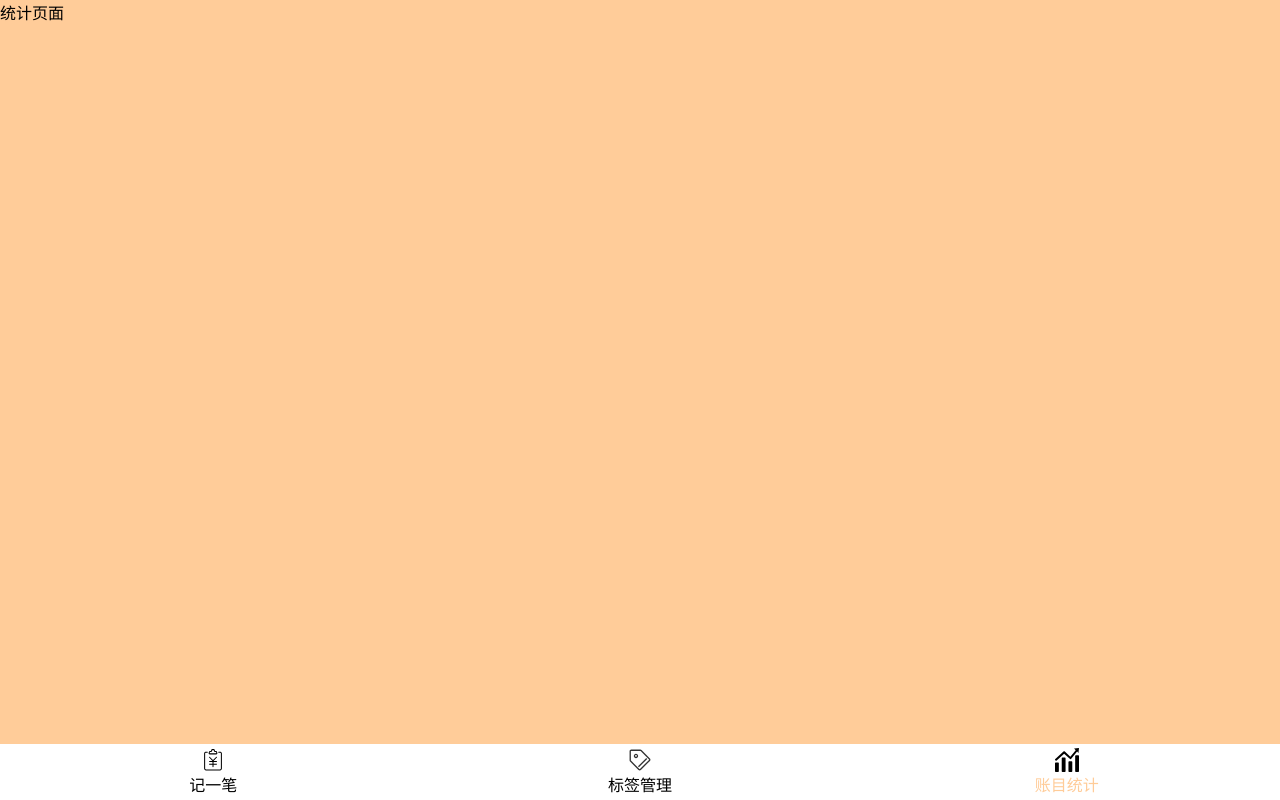
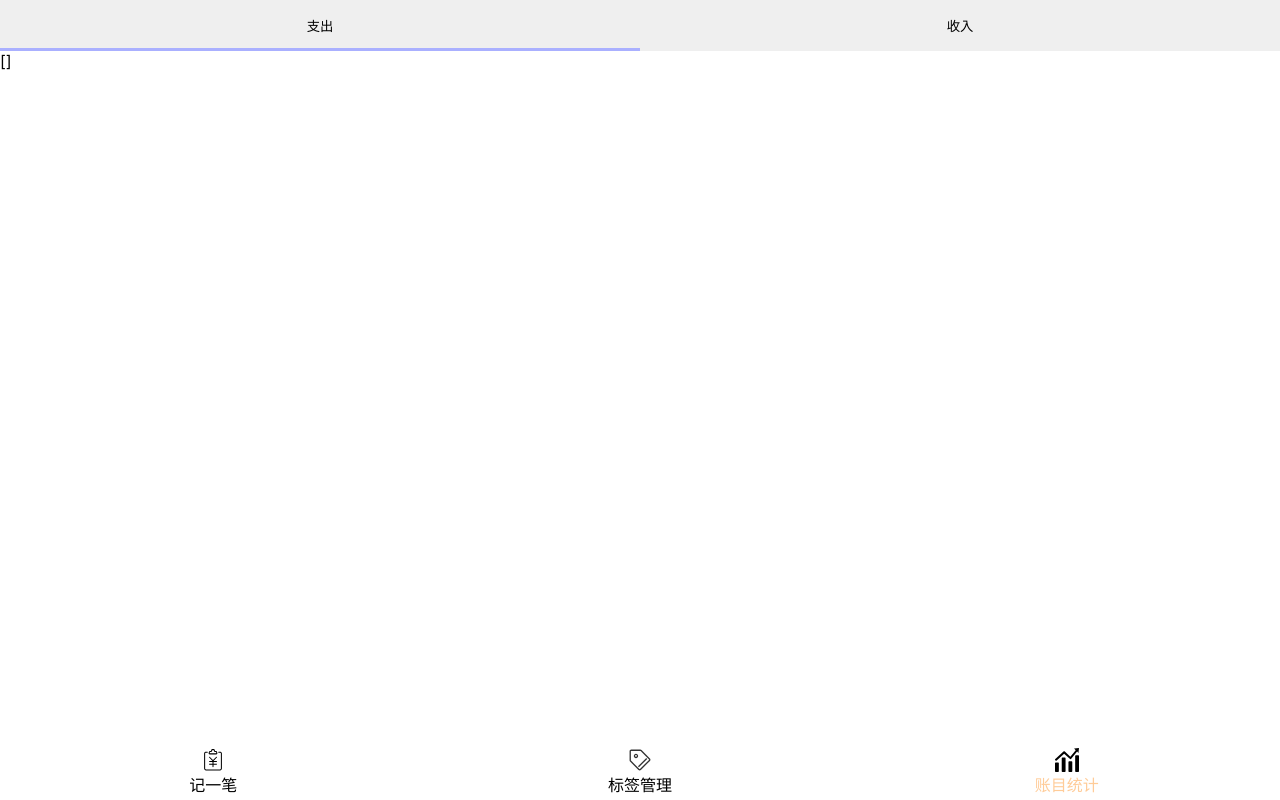
Before and after one commit to 0730chen/money-atom, a React app: page /statistics in a window 1280 px wide. Built offline with nearby package versions, Linux system fonts and the light colour scheme; the HTML template or start-up script is replaced by a standard one.

Commit message:
feat:统计页面

```diff
--- a/src/views/Home/components/TypeSection.tsx
+++ b/src/views/Home/components/TypeSection.tsx
@@ -4,7 +4,7 @@ import React, {useState} from "react";
 const Wrapper = styled.section`
   display: flex;
   font-size: 24px;
-  background: #c4c4c4;
+  //background: #c4c4c4;
   >button{
   width: 50%;
   border:none;
--- a/src/views/Statistics/Statistics.tsx
+++ b/src/views/Statistics/Statistics.tsx
@@ -1,16 +1,31 @@
-import React from "react";
+import React, {useState} from "react";
 import Layout from "../../components/Layout/Layout";
 import NavBar from "../../components/NavBar/NavBar";
 import styled from "styled-components";
+import {TypeSection} from "../Home/components/TypeSection";
+import {useRecord} from "../../hooks/useRecord";
 const Container = styled.div`
-  flex: 1;
-  background:#FFCC99
-`;
-const Statistics =()=> (
-    <Layout>
-        <Container>统计页面</Container>
+flex: 1;
+
+`
+const Statistics =()=> {
+    const categoryMap = {
+        '-':'支出',
+        '+':'收入'
+    }
+    const {records} = useRecord()
+    type Keys = keyof typeof categoryMap
+    const [category,setCategory] =  useState<Keys>('-')
+    return (<Layout>
+        <Container>
+            <TypeSection value={category} onChange={value=>setCategory(value)
+            }/>
+            <div>
+                {JSON.stringify(records)}
+            </div>
+        </Container>
         <NavBar/>
-    </Layout>
-);
+    </Layout>)
+}
 
 export default Statistics
```
